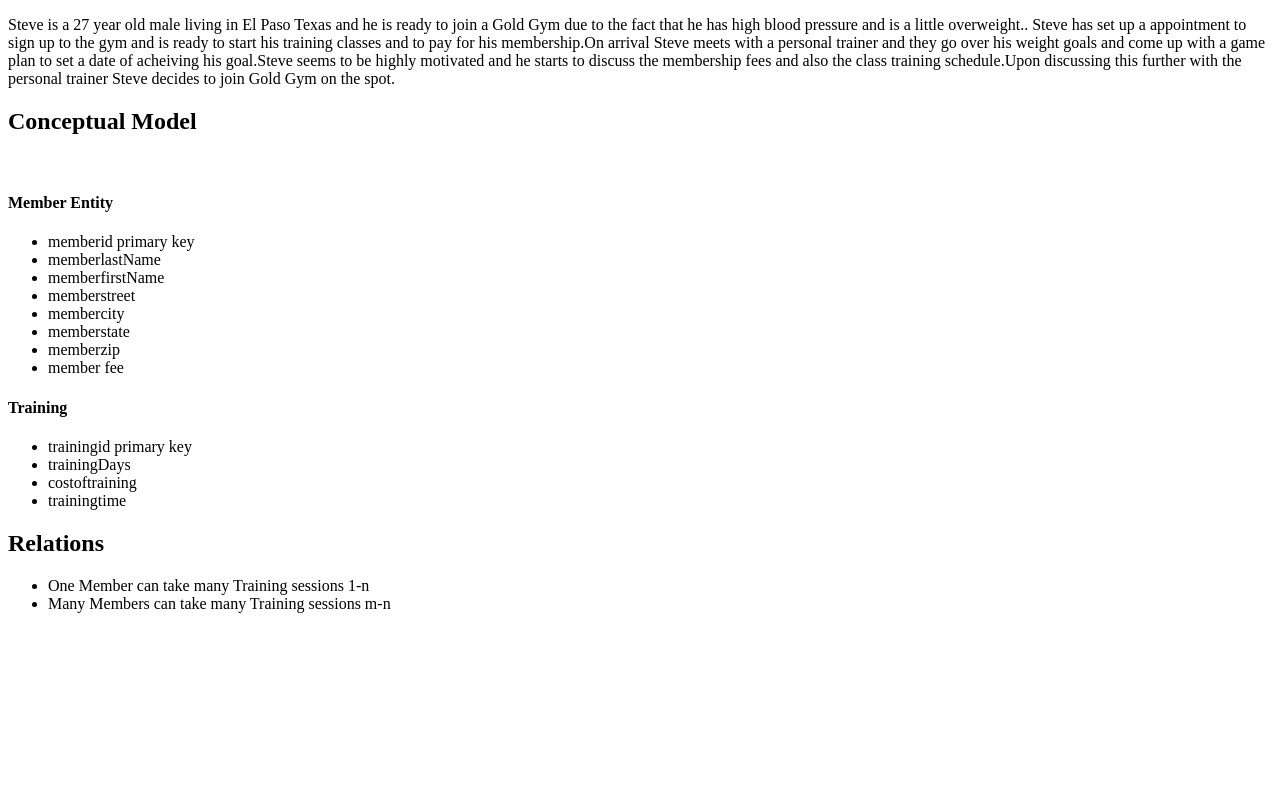
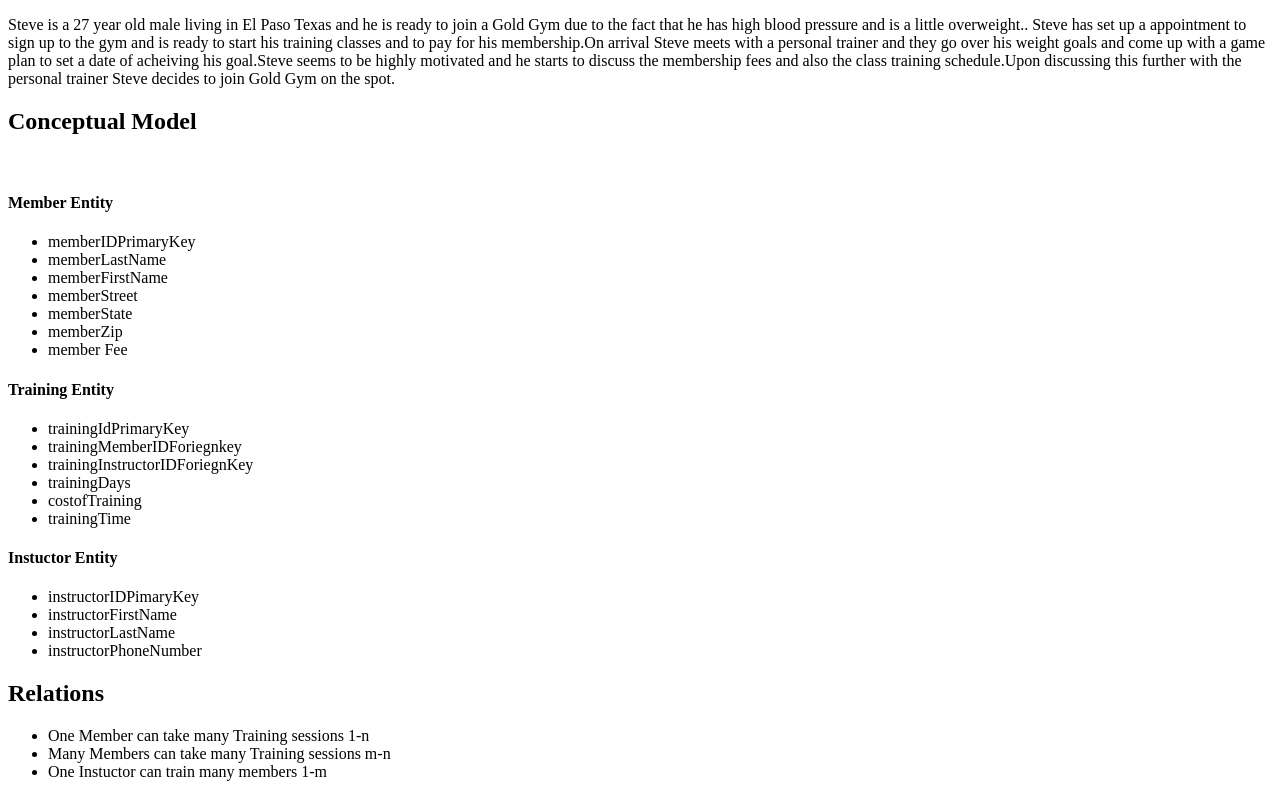
Before and after one commit to laurel102271/data-design, a PHP site: page / in a window 1280 px wide. Run offline with PHP 8.4, Linux system fonts and the light colour scheme.

Commit message:
Gold Gym Member Data Design

```diff
--- a/index.php
+++ b/index.php
@@ -9,27 +9,39 @@
 		<h2>Conceptual Model</h2><br>
 		<h4>Member Entity</h4>
 		<ul>
-			<li>memberid primary key</li>
-			<li>memberlastName</li>
-			<li>memberfirstName</li>
-			<li>memberstreet</li>
-			<li>membercity</li>
-			<li>memberstate</li>
-			<li>memberzip</li>
-			<li>member fee</li>
+			<li>memberIDPrimaryKey</li>
+			<li>memberLastName</li>
+			<li>memberFirstName</li>
+			<li>memberStreet</li>
+			<li>memberState</li>
+			<li>memberZip</li>
+			<li>member Fee</li>
 		</ul>
-		<h4> Training </h4>
+		<h4> Training Entity </h4>
 		<ul>
-			<li>trainingid primary key</li>
+			<li>trainingIdPrimaryKey </li>
+			<li>trainingMemberIDForiegnkey </li>
+			<li>trainingInstructorIDForiegnKey</li>
 			<li>trainingDays</li>
-			<li>costoftraining</li>
-			<li>trainingtime</li>
+			<li>costofTraining</li>
+			<li>trainingTime</li>
 		</ul>
+		<h4>Instuctor Entity</h4>
+		<ul>
+		<li>instructorIDPimaryKey</li>
+		<li>instructorFirstName</li>
+		<li>instructorLastName</li>
+		<li>instructorPhoneNumber</li>
+		</ul>
+
+
 		<h2>Relations</h2>
 		<ul>
 			<li>One Member can take many Training sessions 1-n</li>
 			<li>Many Members can take many Training sessions m-n</li>
+			<li>One Instuctor can train many members 1-m</li>
 		</ul>
+
 
 	</body>
 	</html>
```
Also changed, not shown: sql./.sql (added).
